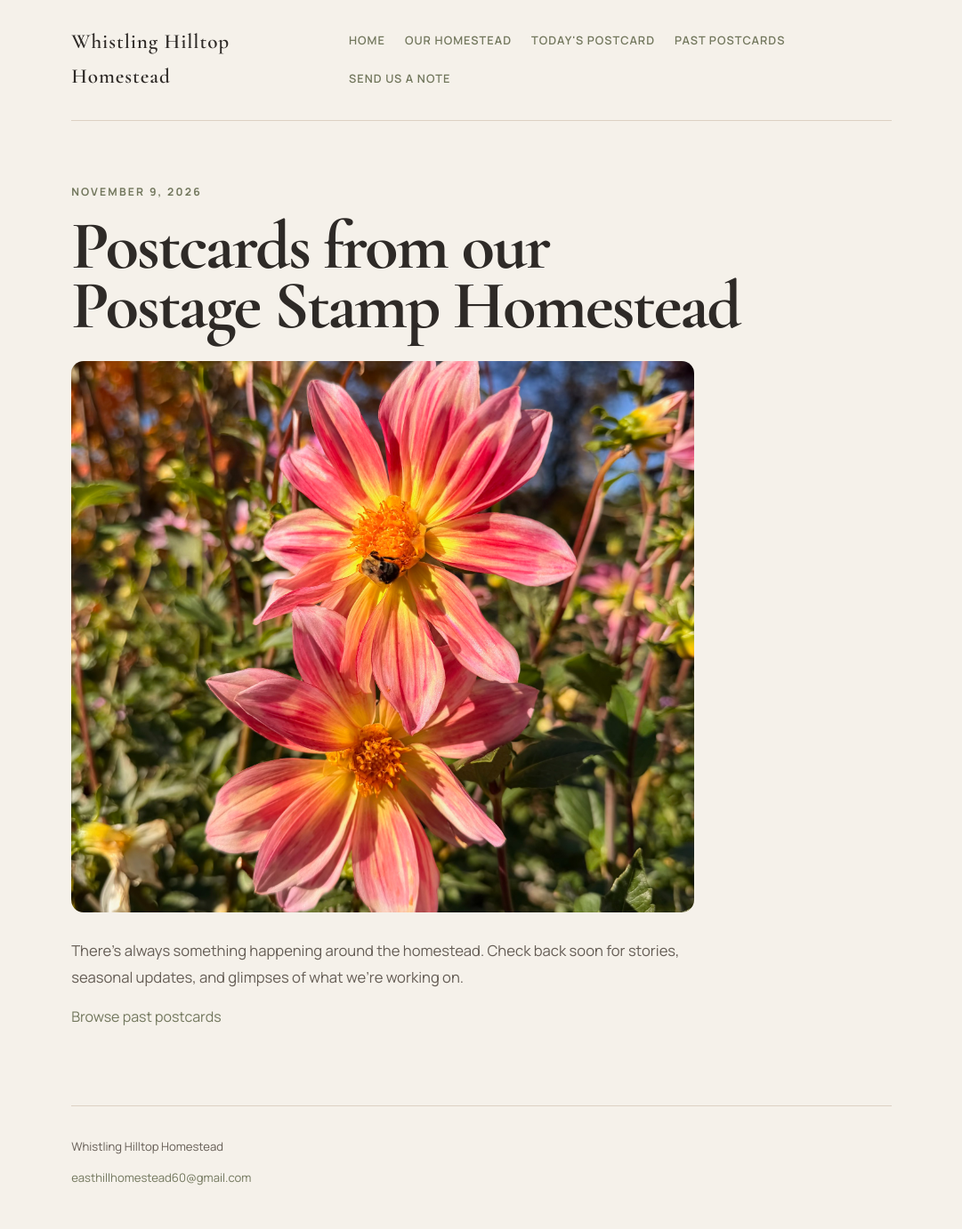
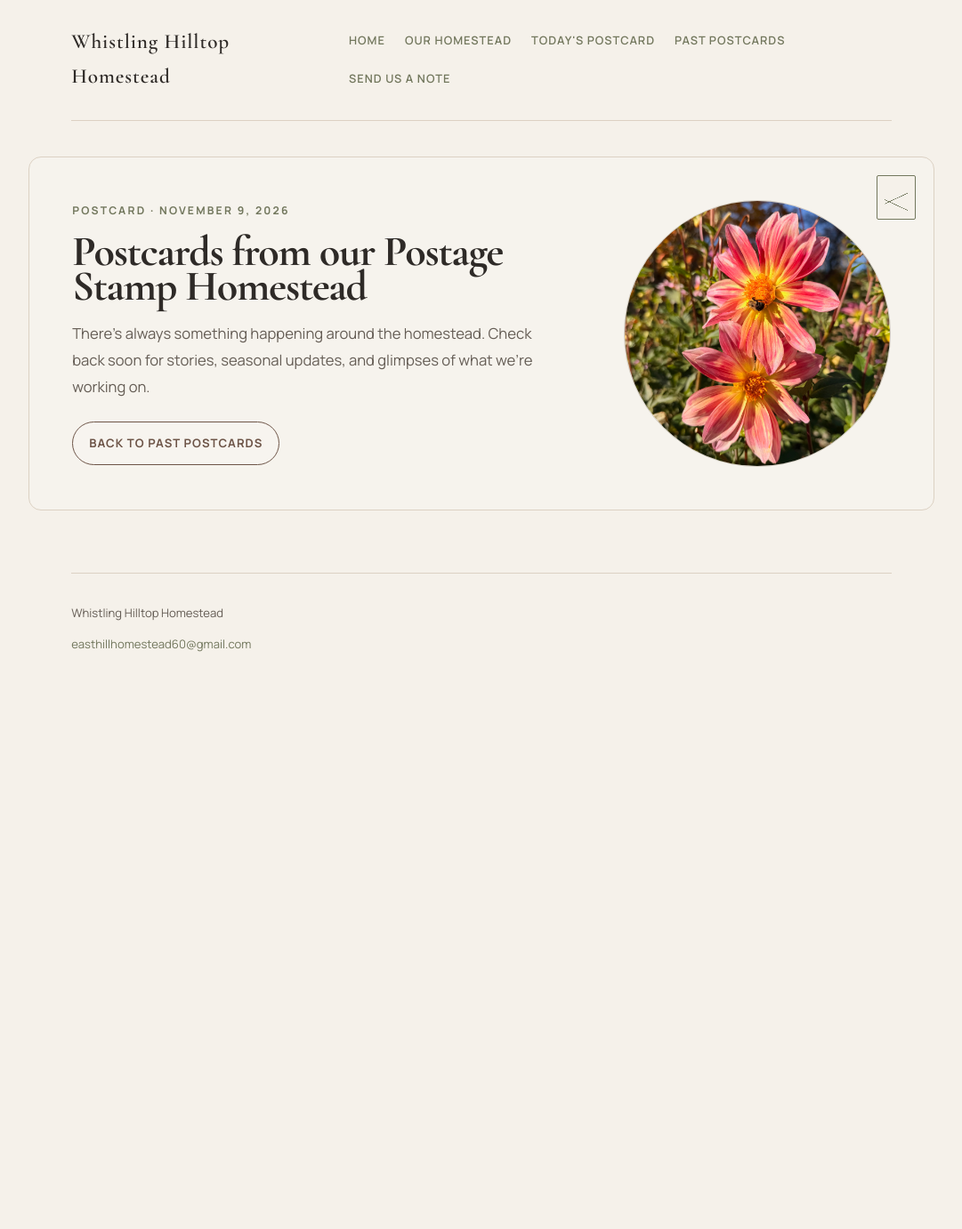
Before and after one commit to ATarren/whistlinghilltophomestead, a Jekyll site: the page built from _posts/2026-11-09-postcards-from-our-postage-stamp-homestead.md, in a window 1280 px wide. Shown: the whole page at 89% size, without its empty margins (99-1180 px from the left). Built offline with Jekyll 4.4.1, drawn with Linux system fonts in a browser that asks for light colours; after the commit the page ends 900 px from its top, so only the background shows below that.

Commit message:
Add sample postcard and match its detail page to the homepage postcard design

```diff
--- a/_layouts/postcard.html
+++ b/_layouts/postcard.html
@@ -1,12 +1,14 @@
 ---
 layout: default
 ---
-<article class="postcard-page">
-  <p class="eyebrow">{{ page.date | date: "%B %-d, %Y" }}</p>
-  <h1>{{ page.title }}</h1>
-  <img class="postcard-image" src="{{ page.image | relative_url }}" alt="{{ page.image_alt }}">
-  <div class="postcard-copy">
-    {{ content }}
+<section class="journal-section photo-section postcard-detail" aria-labelledby="postcard-title">
+  <div class="section-copy">
+    <p class="eyebrow">Postcard · {{ page.date | date: "%B %-d, %Y" }}</p>
+    <h2 id="postcard-title">{{ page.title }}</h2>
+    <div class="postcard-copy">
+      {{ content }}
+    </div>
+    <a class="button" href="{{ '/' | relative_url }}#past-postcards">Back to Past Postcards</a>
   </div>
-  <p><a href="{{ '/' | relative_url }}#past-postcards">Browse past postcards</a></p>
-</article>
+  <img class="round-photo" src="{{ page.image | relative_url }}" alt="{{ page.image_alt }}">
+</section>
--- a/css/main.css
+++ b/css/main.css
@@ -218,28 +218,21 @@ h2 {
   color: var(--muted);
 }
 
-.postcard-page {
-  padding: 70px 0;
-}
-
-.postcard-page h1 {
-  margin-bottom: 24px;
-}
-
-.postcard-image {
-  display: block;
-  width: min(100%, 700px);
-  max-height: 620px;
-  margin: 28px 0;
-  border-radius: 14px;
-  object-fit: cover;
+.postcard-detail {
+  margin-top: 40px;
 }
 
 .postcard-copy {
   max-width: 700px;
+  margin-bottom: 24px;
   color: var(--muted);
   font-size: 1.04rem;
   line-height: 1.8;
+  overflow-wrap: anywhere;
+}
+
+.postcard-copy p {
+  margin: 0;
 }
 
 .contact-section {
@@ -368,6 +361,11 @@ footer {
     padding: 40px 28px;
   }
 
+  .postcard-detail {
+    margin-top: 28px;
+    padding: 32px 24px;
+  }
+
   .archived-postcard {
     padding: 32px 24px;
   }
```
Also changed, not shown: _posts/2026-11-09-a-little-note-from-the-garden.md (added, +9 -0 lines).
